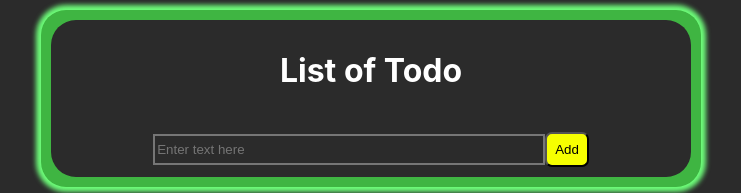
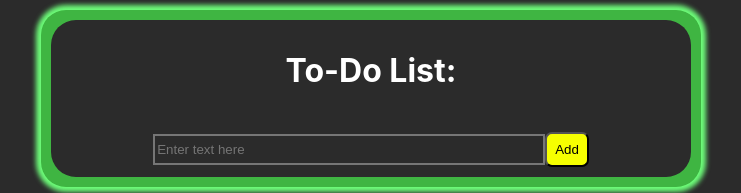
Before and after one commit to pizzanoodles/todo-list, a React (Create React App) app: page / in a window 1280 px wide. Shown: the top 193 px of the page, without its empty margins (269-1010 px from the left). Built offline with nearby package versions, Linux system fonts and the light colour scheme.

Commit message:
Refactor: Changed header from List of Todo -> To-Do List:

```diff
--- a/src/components/TodoGroup.js
+++ b/src/components/TodoGroup.js
@@ -2,7 +2,7 @@ import TodoItem from "./TodoItem";
 const TodoGroup = (todoList) => {
     return (
         <div>
-            <h1>List of Todo</h1>
+            <h1>To-Do List:</h1>
             <TodoItem todoList={todoList} />
         </div>
     )
```
